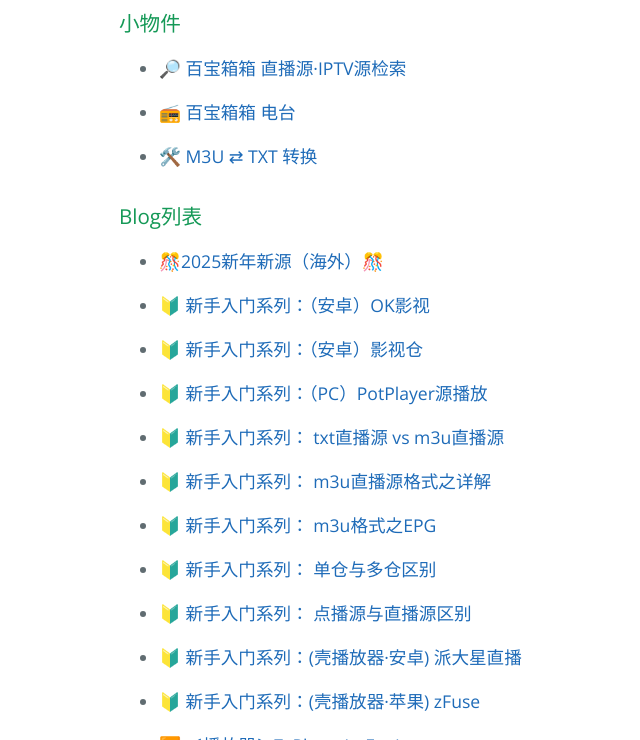
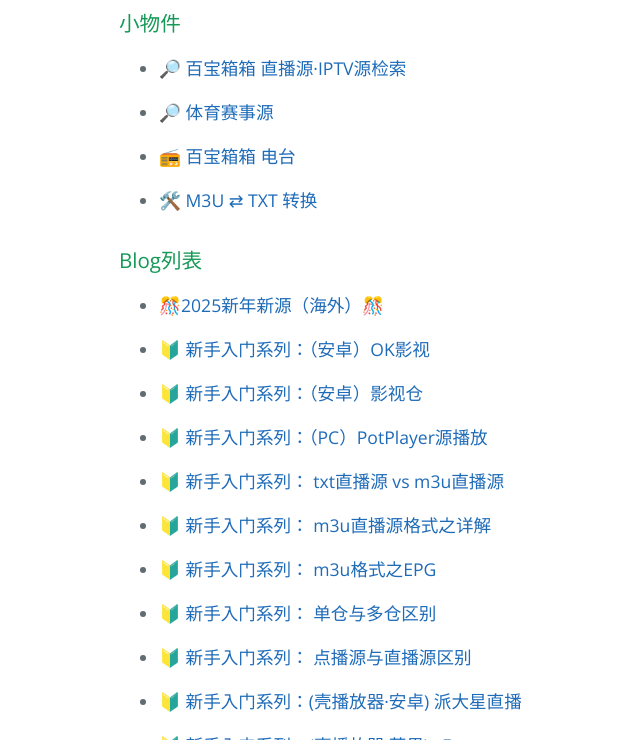
Before and after one commit to kimwang1978/iptv.github.io, a Jekyll site: the page built from index.md, in a window 1280 px wide and 900 px high, scrolled down 576 px, cut to the strip 160-900 px from the top of the window. Shown: the whole strip, without its empty margins (105-745 px from the left). Built offline with Jekyll 4.4.1, drawn with Linux system fonts in a browser that asks for light colours; our own code applies the rules of GitHub Pages for plain Markdown files.

Commit message:
Update 20250707-2

```diff
--- a/index.md
+++ b/index.md
@@ -6,6 +6,8 @@
 ### 小物件
 
 *   🔎 [百宝箱箱 直播源·IPTV源检索](https://search.iptv365.org)
+
+*   🔎 [体育赛事源](tiyu.html)
 
 *   📻️ [百宝箱箱 电台](https://radio.iptv365.org)
 
```
